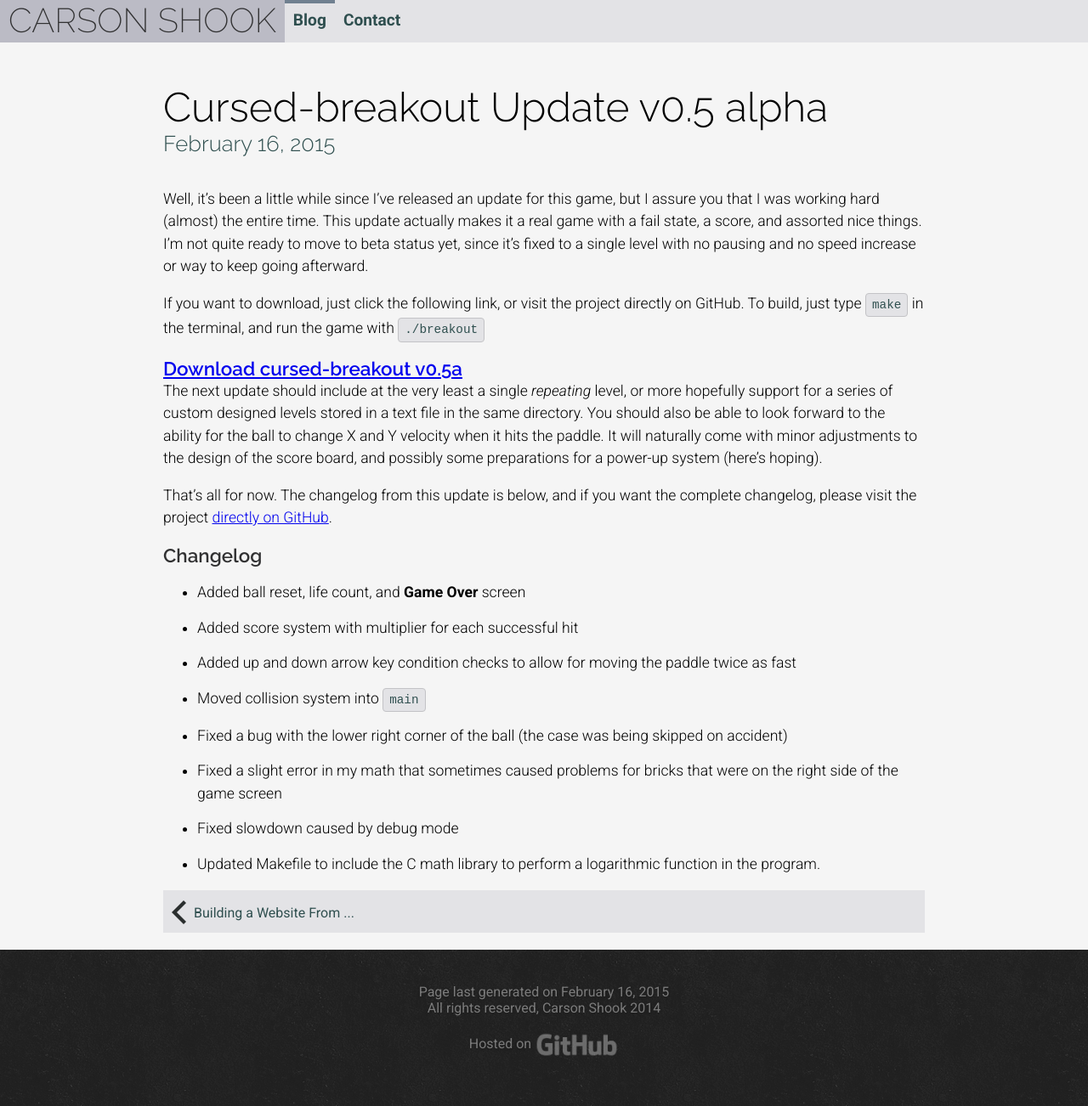
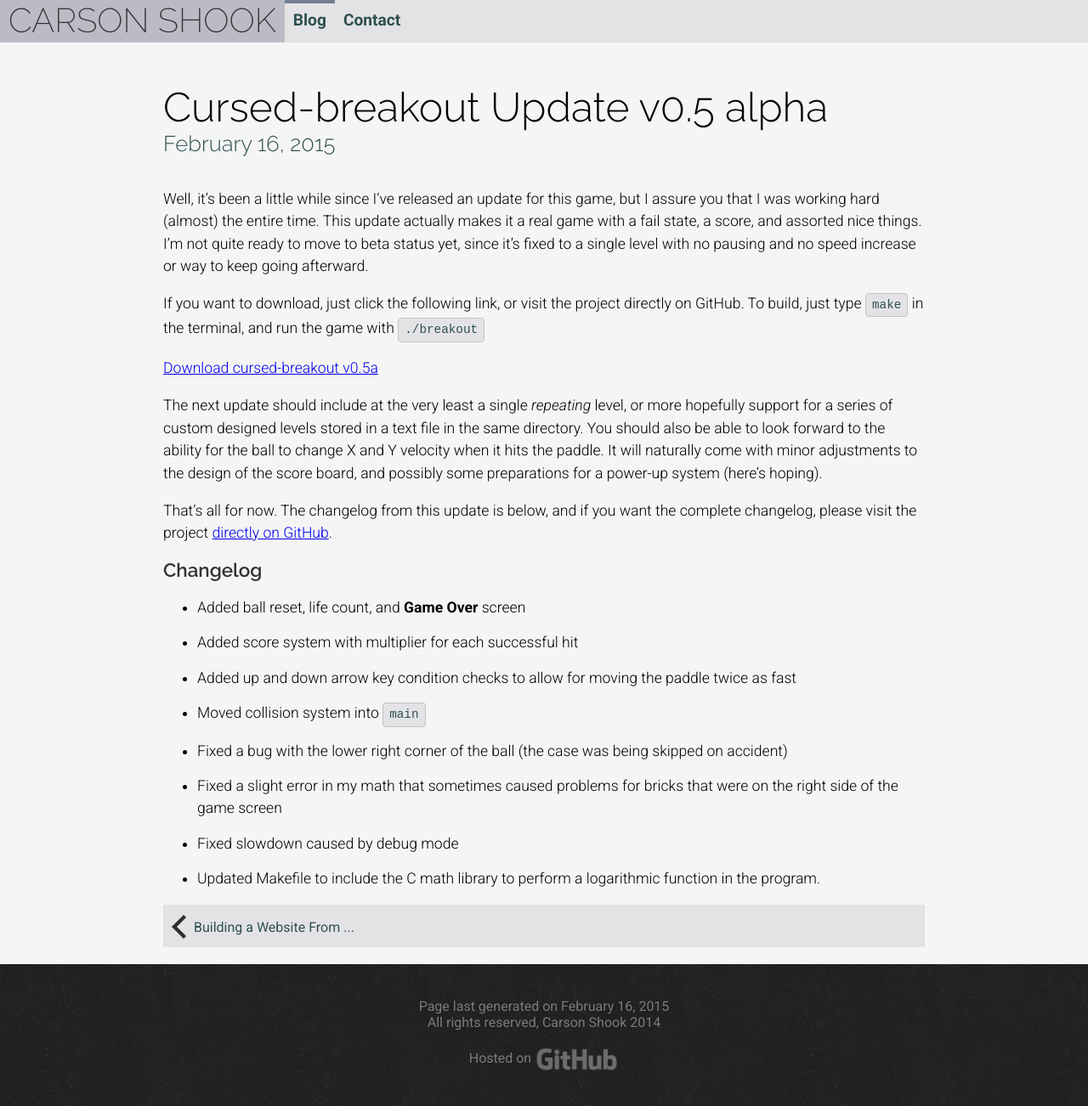
Before and after one commit to Carson-Shook/carson-shook.github.io, a Jekyll site: the page built from _posts/2015-2-16-Cursed-breakout-Update-v0_5-alpha.md, in a window 1280 px wide. Shown: the whole page at 85% size. Built offline with Jekyll 4.4.1, drawn with Linux system fonts in a browser that asks for light colours.

Commit message:
Last minute formatting change

```diff
--- a/_posts/2015-2-16-Cursed-breakout-Update-v0_5-alpha.md
+++ b/_posts/2015-2-16-Cursed-breakout-Update-v0_5-alpha.md
@@ -7,7 +7,7 @@ Well, it's been a little while since I've released an update for this game, but
 
 If you want to download, just click the following link, or visit the project directly on GitHub. To build, just type `make` in the terminal, and run the game with `./breakout`
 
-### [Download cursed-breakout v0.5a](https://github.com/Carson-Shook/cursed-breakout/archive/master.zip)
+[Download cursed-breakout v0.5a](https://github.com/Carson-Shook/cursed-breakout/archive/master.zip)
 
 The next update should include at the very least a single *repeating* level, or more hopefully support for a series of custom designed levels stored in a text file in the same directory. You should also be able to look forward to the ability for the ball to change X and Y velocity when it hits the paddle. It will naturally come with minor adjustments to the design of the score board, and possibly some preparations for a power-up system (here's hoping).
 
```
